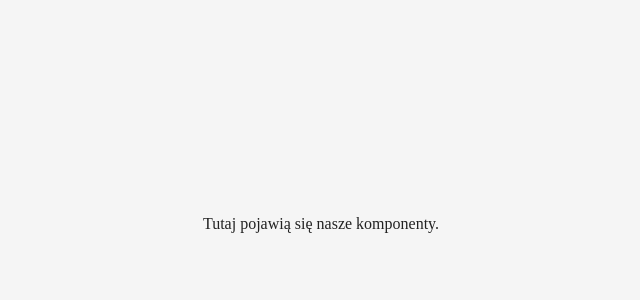
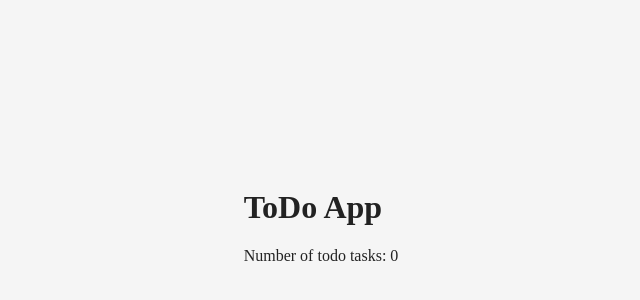
Before and after one commit to malgorzatakapuscinska/modul16_4, a React app: page / in a window 1280 px wide. Shown: the part 184-484 px from the top of the page, without its empty margins (327-967 px from the left). Built offline with nearby package versions, Linux system fonts and the light colour scheme.

Commit message:
Add Title component

```diff
--- a/src/components/Title.js
+++ b/src/components/Title.js
@@ -0,0 +1,13 @@
+import React from 'react';
+
+const Title = (props) => {
+	return (
+	<div>
+		<h1>{props.title}</h1>
+		<p>Number of todo tasks: {props.number}</p>
+	</div>
+	);
+
+}
+
+export default Title;
--- a/src/containers/App.js
+++ b/src/containers/App.js
@@ -2,12 +2,14 @@ import React from 'react';
 import uuid from 'uuid';
 import ReactDOM from 'react-dom';
 import style from './App.css';
+import Title from '../components/Title';
 
 class App extends React.Component {
     constructor(props){
         super(props);
         this.state = {
-            data: []
+            data: [],
+            title: "To Do App"
         };
     }
     addTodo(val){
@@ -24,10 +26,15 @@ class App extends React.Component {
     	this.state({data: remainder});
     }
 
+    numberOfToDo(data){
+    	const numberOfToDo = this.state.data.length;
+    	return `An amount of added toDo is: ${numberOfToDo}`;
+    }
+
     render(){
     	return (
     		<div className={style.TodoApp}>
-    			Tutaj pojawią się nasze komponenty.
+    			<Title title="ToDo App" number={this.state.data.length}></Title>
     		</div>
     	);
     }
--- a/webpack.config.js
+++ b/webpack.config.js
@@ -10,6 +10,7 @@ module.exports = {
 		rules: [
 			{
 				test: /\.js$/,
+				exclude: '/node_modules',
 				loader: "babel-loader"
 			},
 			{
```
Also changed, not shown: test.js (added, +21 -0 lines), 1 other file (tests, documents, lock files or other folders).
